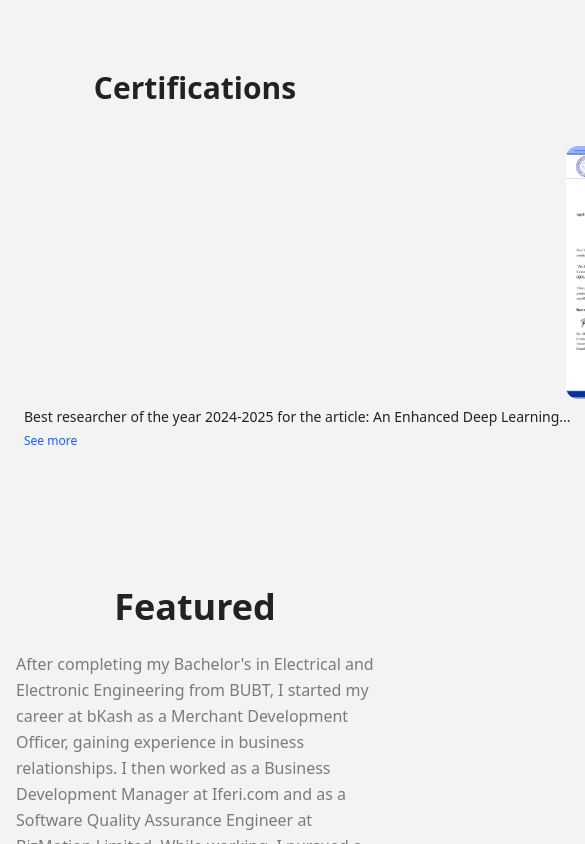
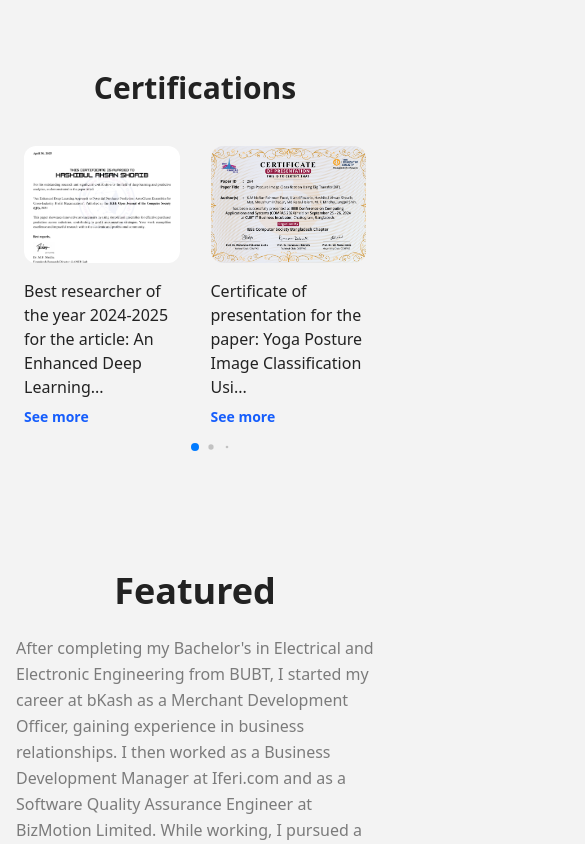
Before and after one commit to Mahmudulislamshuvo/porfolio-tanvir-vay, a React (Vite) app: page / in a window 390 px wide. Shown: the part 8060-8904 px from the top of the page, 585 px wide, since content can reach past the window. Built offline with nearby package versions, Linux system fonts and the light colour scheme.

Commit message:
slider and modal problem fixed

```diff
--- a/src/Components/CommonCompo/CertificateModal.jsx
+++ b/src/Components/CommonCompo/CertificateModal.jsx
@@ -7,17 +7,14 @@ const customStyles = {
     display: "flex",
     justifyContent: "center",
     alignItems: "center",
-    padding: "1rem",
   },
   content: {
-    padding: "0",
+    padding: 0,
     border: "none",
     background: "none",
-    overflow: "visible",
+    overflow: "hidden", // Prevent internal scrolling
     position: "relative",
     inset: "auto",
-    width: "100%",
-    maxWidth: "100%",
   },
 };
 
@@ -31,21 +28,20 @@ const CerTificateModal = ({ modalIsOpen, closeModal, certificate }) => {
       style={customStyles}
       contentLabel="Certificate Modal"
     >
-      <div className="relative w-[90vw] max-w-lg rounded-lg bg-white p-2 shadow-xl md:max-w-2xl lg:max-w-4xl">
-        <button
-          onClick={closeModal}
-          className="absolute -top-3 -right-3 z-50 flex h-8 w-8 items-center justify-center rounded-full bg-primary text-white transition-colors hover:bg-red-500"
-        >
-          &times;
-        </button>
-
+      <div className="relative flex items-center justify-center h-screen w-screen">
         {certificate && (
           <img
             src={certificate.image}
             alt={certificate.title}
-            className="h-auto w-full rounded-md object-contain max-h-[85vh]"
+            className="object-contain max-h-full max-w-full"
           />
         )}
+        <button
+          onClick={closeModal}
+          className="absolute top-4 right-4 z-50 flex h-8 w-8 items-center justify-center rounded-full bg-red-500 text-white transition-colors hover:bg-red-500 p-1 lg:p-2 xl:p-3 "
+        >
+          &times;
+        </button>
       </div>
     </Modal>
   );
--- a/src/Components/CommonCompo/Slider.jsx
+++ b/src/Components/CommonCompo/Slider.jsx
@@ -1,12 +1,18 @@
 import { useState, useRef, useEffect } from "react";
 import { Swiper, SwiperSlide } from "swiper/react";
+
+// Import Swiper styles
 import "swiper/css";
+import "swiper/css/pagination";
+import "swiper/css/navigation";
+
+// Import required icons and modules
 import { MdArrowOutward, MdKeyboardArrowLeft } from "react-icons/md";
 import { RiArrowRightSLine } from "react-icons/ri";
 import { Navigation, FreeMode, Pagination } from "swiper/modules";
 
+// Import the modal component and certificate images
 import CerTificateModal from "./CertificateModal";
-
 import certifcate1 from "../../assets/Certifications/1_page_1.png";
 import certifcate2 from "../../assets/Certifications/2.png";
 import certifcate3 from "../../assets/Certifications/3.jpg";
@@ -85,21 +91,18 @@ export default function Slider() {
   const [isModalOpen, setIsOpen] = useState(false);
   const [selectedCertificate, setSelectedCertificate] = useState(null);
   const [expandedId, setExpandedId] = useState(null);
+  const [windowWidth, setWindowWidth] = useState(0);
+
   const prevRef = useRef(null);
   const nextRef = useRef(null);
-  const [swiperReady, setSwiperReady] = useState(false);
-  const [windowWidth, setWindowWidth] = useState(0);
 
   useEffect(() => {
-    setSwiperReady(true);
+    if (typeof window !== "undefined") {
       setWindowWidth(window.innerWidth);
-
-    const handleResize = () => {
-      setWindowWidth(window.innerWidth);
-    };
-
+      const handleResize = () => setWindowWidth(window.innerWidth);
       window.addEventListener("resize", handleResize);
       return () => window.removeEventListener("resize", handleResize);
+    }
   }, []);
 
   const openModal = (certificate) => {
@@ -121,26 +124,23 @@ export default function Slider() {
   };
 
   return (
-    <div className="container relative z-10 w-full">
-      {swiperReady && (
+    <div className="relative w-full">
       <Swiper
+        breakpoints={{
+          320: { slidesPerView: 2, spaceBetween: 15 },
+          768: { slidesPerView: 2, spaceBetween: 20 },
+          1024: { slidesPerView: 3, spaceBetween: 30 },
+        }}
         navigation={{
           prevEl: prevRef.current,
           nextEl: nextRef.current,
         }}
-          breakpoints={{
-            320: {
-              slidesPerView: 1,
-              spaceBetween: 15,
-            },
-            640: {
-              slidesPerView: 2,
-              spaceBetween: 20,
-            },
-            1024: {
-              slidesPerView: 3,
-              spaceBetween: 30,
-            },
+        // THE FIX: Using onSwiper to reliably initialize navigation
+        onSwiper={(swiper) => {
+          swiper.params.navigation.prevEl = prevRef.current;
+          swiper.params.navigation.nextEl = nextRef.current;
+          swiper.navigation.init();
+          swiper.navigation.update();
         }}
         freeMode={true}
         loop={true}
@@ -150,35 +150,34 @@ export default function Slider() {
         }}
         modules={[FreeMode, Pagination, Navigation]}
         className="mySwiper"
-          style={{ zIndex: 1 }}
       >
         {Data.map((item) => (
-            <SwiperSlide key={item.id} className="!z-0">
-              <div className="w-full  p-2 sm:p-3 md:p-4 lg:p-5 group">
-                <div className="relative">
-                  <div className="flex justify-center items-center h-[30vh] sm:h-[35vh] md:h-[40vh] w-full overflow-hidden rounded-xl">
+          <SwiperSlide key={item.id} className="self-stretch">
+            <div className="group flex h-full flex-col p-2">
+              <div
+                onClick={() => openModal(item)}
+                className="relative cursor-pointer"
+              >
                 <img
-                      onClick={() => openModal(item)}
-                      className="object-contain w-auto h-full rounded-xl cursor-pointer transition-transform duration-300 group-hover:scale-105"
+                  className="w-full rounded-xl object-cover aspect-[4/3] bg-gray-200"
                   src={item.image}
                   alt={item.title}
                 />
-                  </div>
-                  <div className="w-14 h-14 sm:w-16 sm:h-16 md:w-20 md:h-20 bg-secondary rounded-full text-center flex justify-center items-center absolute inset-0 m-auto opacity-0 group-hover:opacity-100 transition-opacity duration-300">
-                    <MdArrowOutward className="text-white w-8 h-8 md:w-10 md:h-10" />
+                <div className="absolute inset-0 m-auto flex h-16 w-16 items-center justify-center rounded-full bg-secondary text-center text-white opacity-0 transition-opacity duration-300 group-hover:opacity-100 md:h-20 md:w-20">
+                  <MdArrowOutward className="h-8 w-8 md:h-10 md:w-10" />
                 </div>
               </div>
 
-                <div className="pt-2 md:pt-3">
-                  <h4 className="text-primary text-sm sm:text-base md:text-lg">
+              <div className="flex flex-grow flex-col pt-4">
+                <h4 className="flex-grow text-primary text-base md:text-lg">
                   {expandedId === item.id
                     ? item.title
-                      : truncateTitle(item.title, windowWidth < 640 ? 80 : 100)}
+                    : truncateTitle(item.title, windowWidth < 768 ? 80 : 120)}
                 </h4>
                 {item.title.length > 100 && (
                   <button
                     onClick={() => handleSeeMore(item.id)}
-                      className="text-xs sm:text-sm text-blue-600 mt-1 md:mt-2"
+                    className="mt-2 text-sm font-semibold text-blue-600 hover:underline self-start"
                   >
                     {expandedId === item.id ? "See less" : "See more"}
                   </button>
@@ -188,8 +187,22 @@ export default function Slider() {
           </SwiperSlide>
         ))}
       </Swiper>
-      )}
 
+      {/* Navigation Buttons: These will now work correctly */}
+      <div
+        ref={prevRef}
+        className="custom-swiper-button-prev absolute top-1/2 left-0 z-10 -translate-y-1/2 cursor-pointer items-center justify-center rounded-full bg-secondary text-white hidden md:flex h-12 w-12"
+      >
+        <MdKeyboardArrowLeft className="text-3xl" />
+      </div>
+      <div
+        ref={nextRef}
+        className="custom-swiper-button-next absolute top-1/2 right-0 z-10 -translate-y-1/2 cursor-pointer items-center justify-center rounded-full bg-secondary text-white hidden md:flex h-12 w-12"
+      >
+        <RiArrowRightSLine className="text-3xl" />
+      </div>
+
+      {/* Modal Component */}
       {isModalOpen && (
         <CerTificateModal
           modalIsOpen={isModalOpen}
@@ -197,29 +210,6 @@ export default function Slider() {
           certificate={selectedCertificate}
         />
       )}
-
-      {/* Navigation buttons - Hidden on mobile */}
-      <div
-        ref={prevRef}
-        className={`${
-          windowWidth < 640 ? "hidden" : "flex"
-        } custom-swiper-button-prev h-10 w-10 md:h-12 md:w-12 rounded-full bg-secondary text-white justify-center items-center cursor-pointer absolute top-[45%] left-0 md:left-2 -translate-y-1/2 z-10`}
-      >
-        <MdKeyboardArrowLeft className="text-2xl md:text-3xl" />
-      </div>
-      <div
-        ref={nextRef}
-        className={`${
-          windowWidth < 640 ? "hidden" : "flex"
-        } custom-swiper-button-next h-10 w-10 md:h-12 md:w-12 rounded-full bg-secondary text-white justify-center items-center cursor-pointer absolute top-[45%] right-0 md:right-2 -translate-y-1/2 z-10`}
-      >
-        <RiArrowRightSLine className="text-2xl md:text-3xl" />
-      </div>
-
-      {/* Mobile pagination indicator */}
-      {windowWidth < 640 && (
-        <div className="swiper-pagination flex justify-center mt-4 space-x-2"></div>
-      )}
     </div>
   );
 }
--- a/src/Components/Footer.jsx
+++ b/src/Components/Footer.jsx
@@ -11,7 +11,7 @@ const Footer = ({
     { name: "Experiences", id: "experiences", ref: experiencesRef },
     { name: "Publications", id: "publications", ref: publicationsRef },
     { name: "Certifications", id: "certifications", ref: certificationsRef },
-    { name: "Features", id: "features", ref: featureRef },
+    { name: "Featured", id: "features", ref: featureRef },
   ];
 
   return (
--- a/src/Components/Navbar.jsx
+++ b/src/Components/Navbar.jsx
@@ -47,7 +47,7 @@ const Navbar = ({
               </li>
               <li>
                 <button onClick={() => scrollToSection(featureRef)}>
-                  Feature
+                  Featured
                 </button>
               </li>
             </ul>
```
Lines whose indentation alone changed are shown as unchanged.
